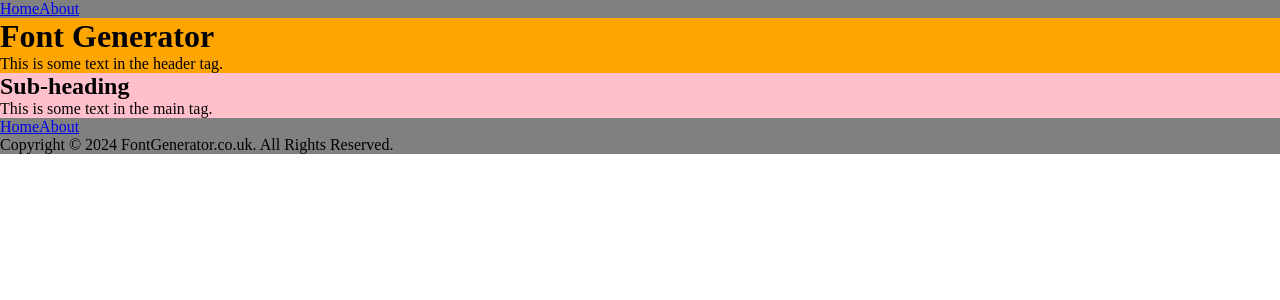
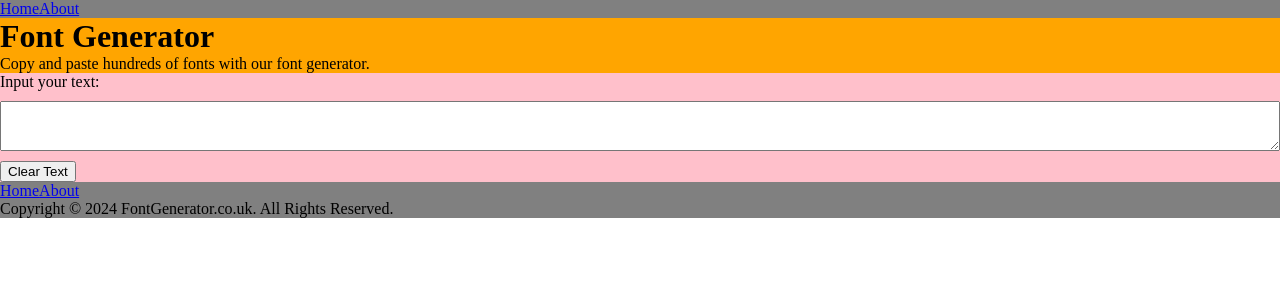
Before and after one commit to johnnyfwk/font-generator-front-end, a React (Create React App) app: page / in a window 1280 px wide. Shown: the top 300 px of the page. Built offline with nearby package versions, Linux system fonts and the light colour scheme.

Commit message:
Adding text input.

```diff
--- a/src/index.css
+++ b/src/index.css
@@ -23,3 +23,14 @@ main {
 footer {
     background: grey;
 }
+
+form {
+    display: grid;
+    gap: 10px;
+}
+
+#input-text {
+    overflow-y: hidden;
+    min-height: 50px;
+    width: 100%;
+}
--- a/src/pages/Home.jsx
+++ b/src/pages/Home.jsx
@@ -1,23 +1,49 @@
 import { Helmet } from "react-helmet";
+import { useState } from "react";
 
 export default function Home() {
+    const [ inputText, setInputText ] = useState("");
+
+    function handleInputText(event) {
+        setInputText(event.target.value);
+    }
+
+    function handleClearTextButton() {
+        setInputText("");
+    }
+
+    console.log(inputText, "<------- inputText")
+
     return (
         <div>
             <Helmet>
                 <meta name="robots" content="index, follow" />
                 <link rel="canonical" href="https://fontgenerator.co.uk/" />
                 <title>Font Generator • FontGenerator.co.uk</title>
-                <meta name="description" content="Copy and paste hundreds of fonts." />
+                <meta name="description" content="Copy and paste hundreds of fonts with our font generator." />
             </Helmet>
 
             <header>
                 <h1>Font Generator</h1>
-                <p>This is some text in the header tag.</p>
+                <p>Copy and paste hundreds of fonts with our font generator.</p>
             </header>
 
             <main>
-                <h2>Sub-heading</h2>
-                <p>This is some text in the main tag.</p>
+                <form>
+                    <label htmlFor="input-text">Input your text:</label>
+                    <textarea
+                        id="input-text"
+                        name="input-text"
+                        value={inputText}
+                        onChange={handleInputText}
+                    ></textarea>
+                    <div>
+                        <button
+                            type="button"
+                            onClick={handleClearTextButton}
+                        >Clear Text</button>
+                    </div>
+                </form>
             </main>
         </div>
     )
```
Also changed, not shown: public/manifest.json.
